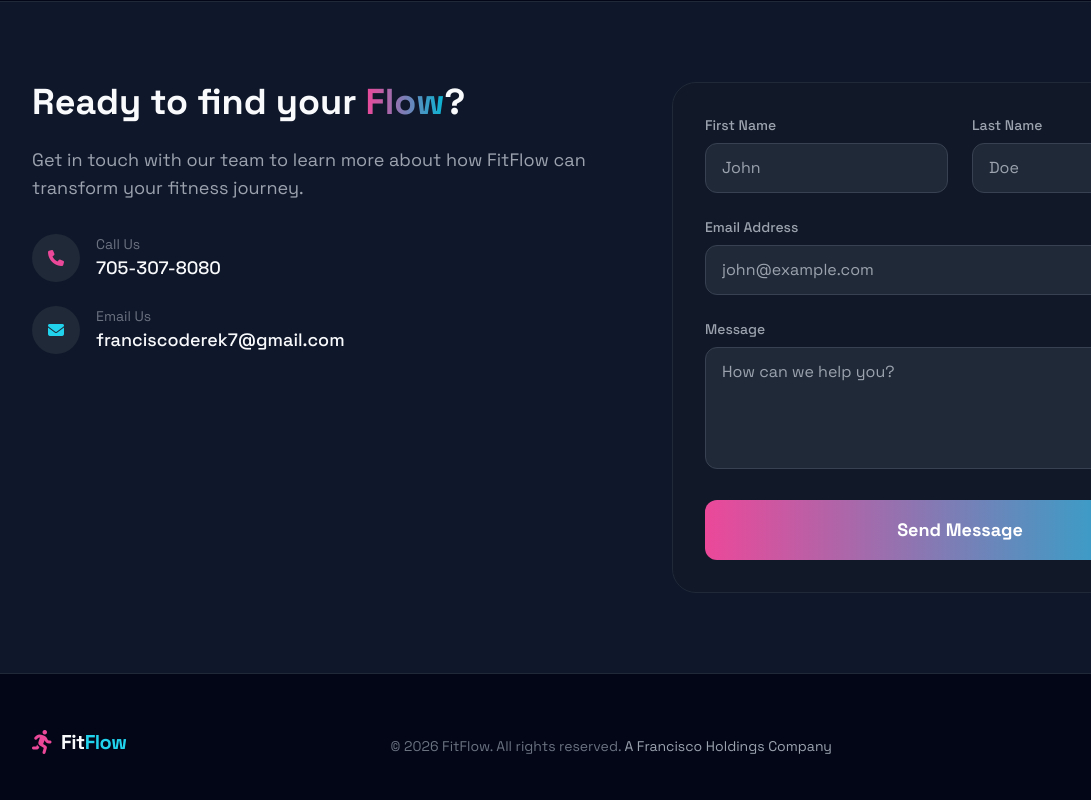
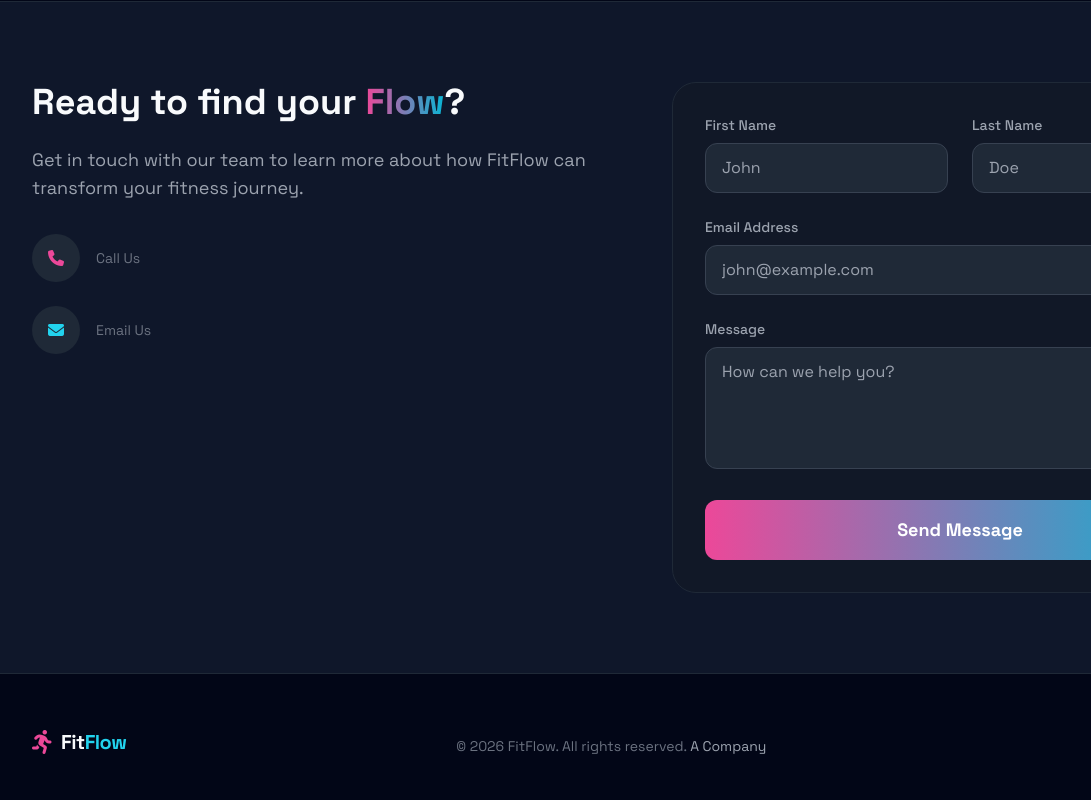
Before and after one commit to franciscoderek7/fitflow, a plain HTML site: page index.html in a window 1280 px wide. Shown: the part 2539-3339 px from the top of the page, 0-1091 px from the left. Drawn offline with nearby package versions, Linux system fonts and the light colour scheme.

Commit message:
Stealth scrub: remove cross-company refs and personal info

```diff
--- a/index.html
+++ b/index.html
@@ -363,7 +363,7 @@
                             </div>
                             <div>
                                 <div class="text-sm text-gray-500">Call Us</div>
-                                <div class="text-lg font-medium">705-307-8080</div>
+                                <div class="text-lg font-medium"></div>
                             </div>
                         </div>
                         <div class="flex items-center gap-4">
@@ -372,7 +372,7 @@
                             </div>
                             <div>
                                 <div class="text-sm text-gray-500">Email Us</div>
-                                <div class="text-lg font-medium">franciscoderek7@gmail.com</div>
+                                <div class="text-lg font-medium"></div>
                             </div>
                         </div>
                     </div>
@@ -416,7 +416,7 @@
             <div class="text-gray-500 text-sm text-center md:text-left">
                 &copy; 2026 FitFlow. All rights reserved. <br class="md:hidden">
                 <a href="https://franciscoderek7.github.io/francisco-holdings/" target="_blank" class="text-gray-400 hover:text-white transition-colors mt-2 inline-block">
-                    A Francisco Holdings Company
+                    A  Company
                 </a>
             </div>
 
```
